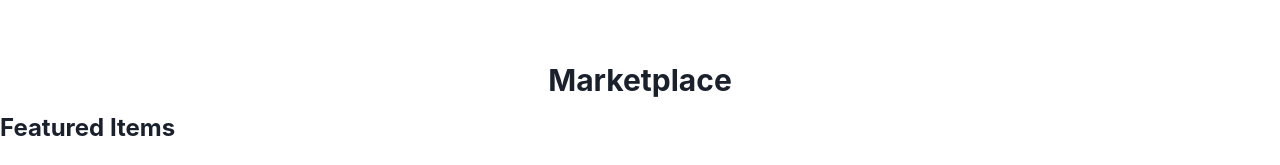
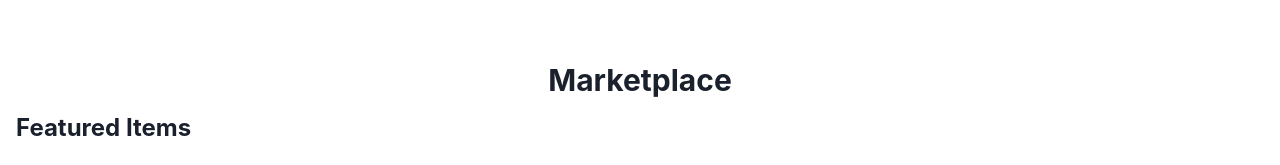
Before and after one commit to devnova777/crypto-connect, a React (Vite) app: page / in a window 1280 px wide. Shown: the part 966-1131 px from the top of the page. Built offline with nearby package versions, Linux system fonts and the light colour scheme.

Commit message:
add padding to marketpalce headig

```diff
--- a/src/components/marketplace-sectin.tsx
+++ b/src/components/marketplace-sectin.tsx
@@ -43,10 +43,10 @@ const MarketplaceSection = () => {
       </Heading>
 
       {/* Marketplace Content */}
-      <VStack spacing="8" align="stretch">
+      <VStack spacing="4" align="stretch">
         {/* Featured Items */}
         <Box>
-          <Heading size="md" mb="4">Featured Items</Heading>
+          <Heading px={'4'} size="md" mb="4">Featured Items</Heading>
           <Flex wrap="wrap" justify="center">
             {featuredItems.map((item) => (
               <Box key={item.id} w="100%" maxW="400px" borderWidth="1px" borderRadius="lg" overflow="hidden" m="2">
```
